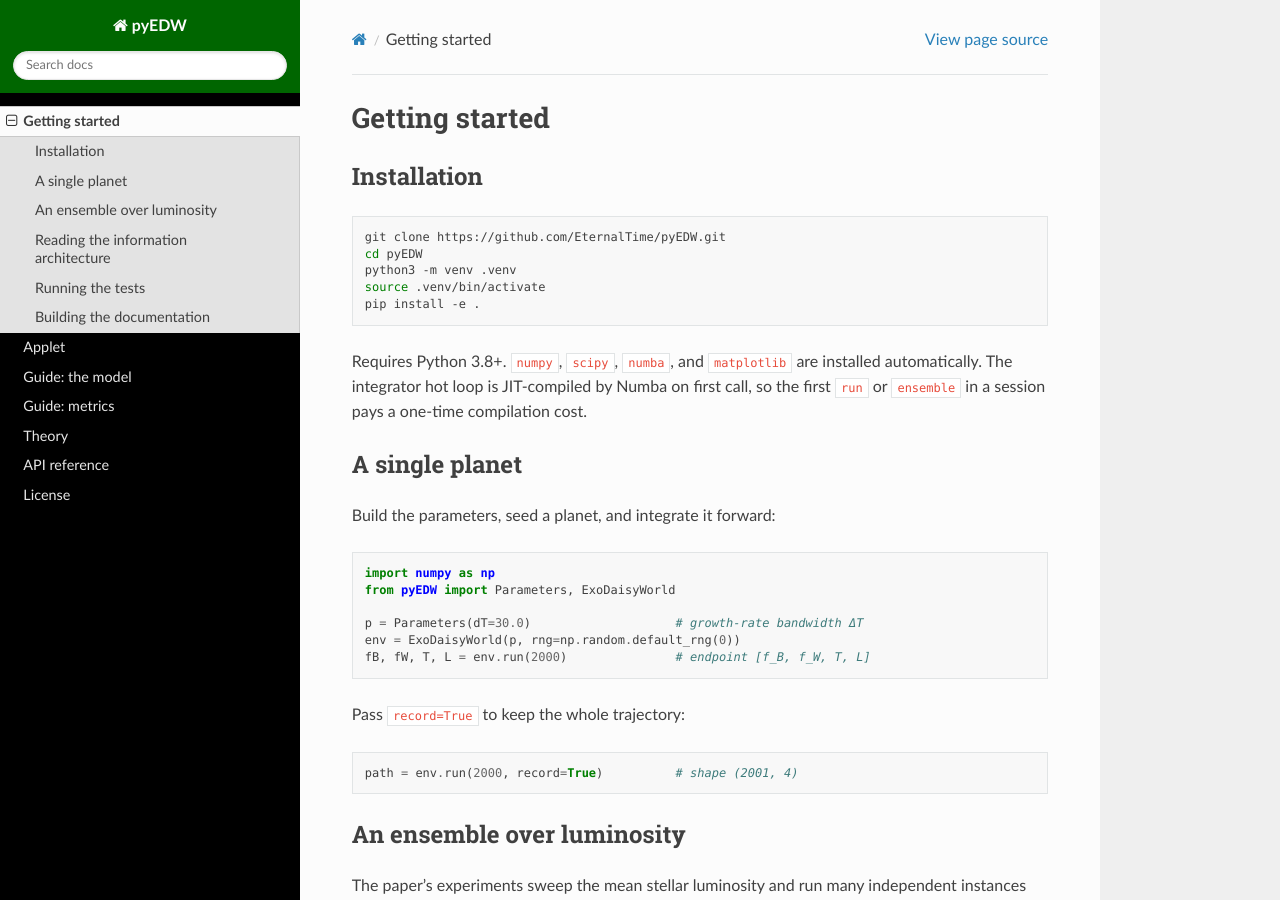
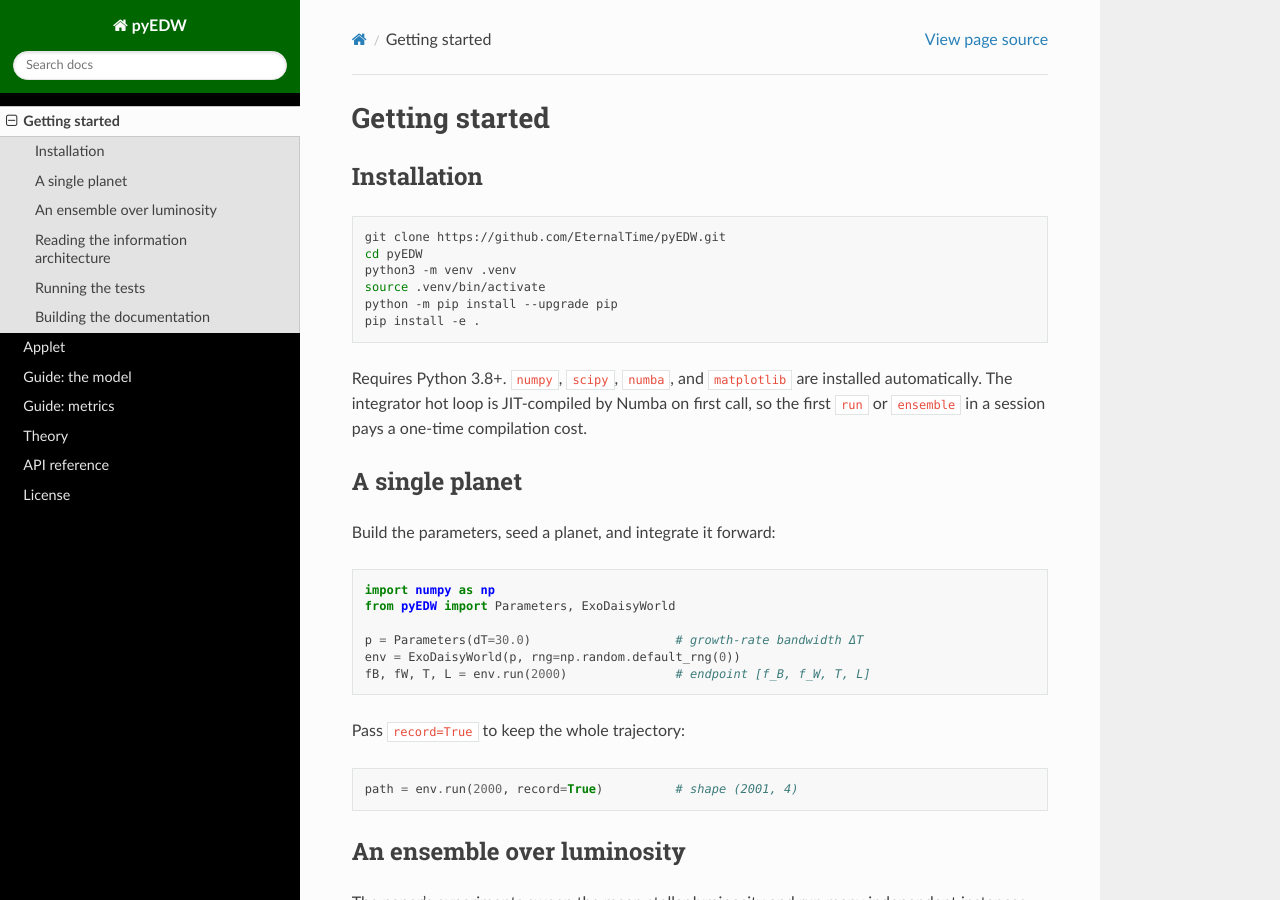
Before and after one commit to EternalTime/pyEDW, a Sphinx documentation site: the page built from docs/getting_started.rst, in a window 1280 px wide and 900 px high. Built offline with Sphinx 7.4.7 and the Read the Docs theme 3.1.0, drawn with Linux system fonts in a browser that asks for light colours.

Commit message:
Upgrade pip in the venv recipe before the editable install
macOS system Python 3.9.6 creates venvs with pip 21.2.4, which predates
PEP 660. Since pyEDW is pyproject-only with no setup.py, 'pip install -e .'
fails there with 'Directory cannot be installed in editable mode'. Upgrading
pip first is the identical remedy applied across the sibling libraries.

```diff
--- a/docs/getting_started.rst
+++ b/docs/getting_started.rst
@@ -10,6 +10,7 @@ Installation
    cd pyEDW
    python3 -m venv .venv
    source .venv/bin/activate
+   python -m pip install --upgrade pip
    pip install -e .
 
 Requires Python 3.8+. ``numpy``, ``scipy``, ``numba``, and ``matplotlib`` are
```
Also changed, not shown: README.md (+1 -0 lines).
